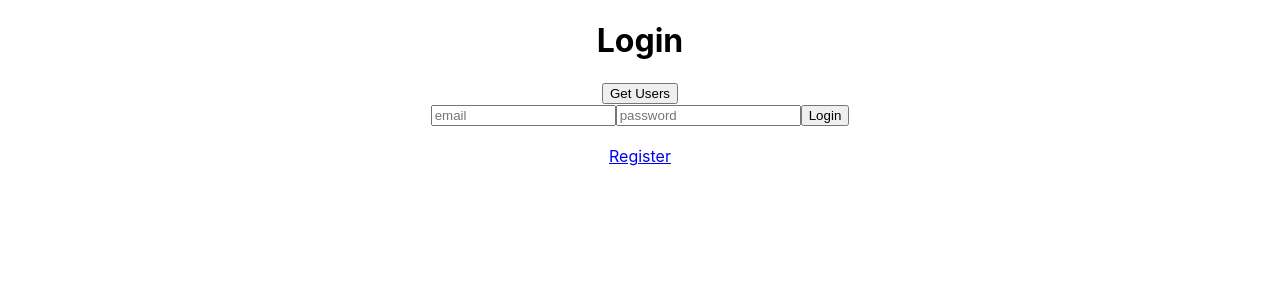
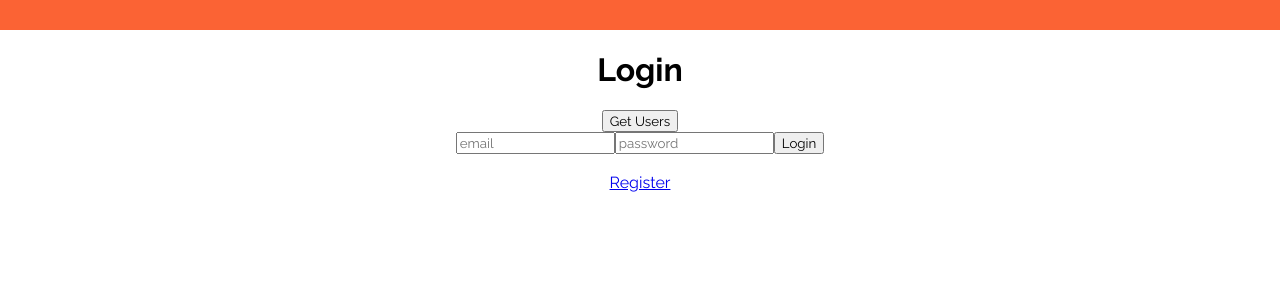
Before and after one commit to ivan-prtain/recipe-hub, a React (Create React App) app: page / in a window 1280 px wide. Shown: the top 300 px of the page. Built offline with nearby package versions, Linux system fonts and the light colour scheme.

Commit message:
Add font

```diff
--- a/public/index.html
+++ b/public/index.html
@@ -8,6 +8,10 @@
   <meta name="theme-color" content="#000000" />
   <meta name="description" content="Web site created using create-react-app" />
   <link rel="apple-touch-icon" href="%PUBLIC_URL%/logo192.png" />
+  <link rel="preconnect" href="https://fonts.googleapis.com">
+  <link rel="preconnect" href="https://fonts.gstatic.com" crossorigin>
+  <link href="https://fonts.googleapis.com/css2?family=Raleway:wght@100;200;300;400;500;600;700&display=swap"
+    rel="stylesheet">
   <!--
       manifest.json provides metadata used when your web app is installed on a
       user's mobile device or desktop. See https://developers.google.com/web/fundamentals/web-app-manifest/
--- a/src/App.css
+++ b/src/App.css
@@ -1,38 +1,16 @@
+* {
+  font-family: Raleway;
+}
+
 .App {
   text-align: center;
 }
 
-.App-logo {
-  height: 40vmin;
-  pointer-events: none;
+header {
+  display: flex;
+  align-items: center;
+  padding: 0 10px;
+  justify-content: flex-end;
+  background: rgba(251, 61, 2, .8);
+  height: 30px;
 }
-
-@media (prefers-reduced-motion: no-preference) {
-  .App-logo {
-    animation: App-logo-spin infinite 20s linear;
-  }
-}
-
-.App-header {
-  background-color: #282c34;
-  min-height: 100vh;
-  display: flex;
-  flex-direction: column;
-  align-items: center;
-  justify-content: center;
-  font-size: calc(10px + 2vmin);
-  color: white;
-}
-
-.App-link {
-  color: #61dafb;
-}
-
-@keyframes App-logo-spin {
-  from {
-    transform: rotate(0deg);
-  }
-  to {
-    transform: rotate(360deg);
-  }
-}
--- a/src/components/Homepage/Homepage.css
+++ b/src/components/Homepage/Homepage.css
@@ -1,5 +1,9 @@
 .main-wrapper {
     margin: 0px 20px;
+}
+
+.header {
+    margin-bottom: 40px;
 }
 
 .instructions {
@@ -10,6 +14,11 @@
 .recipe {
     display: flex;
     gap: 20px;
+    flex-direction: column;
+}
+
+.recipe-title {
+    margin: 0;
 }
 
 .new-recipe-form {
--- a/src/components/Homepage/Homepage.tsx
+++ b/src/components/Homepage/Homepage.tsx
@@ -116,7 +116,8 @@ const Homepage = () => {
 
     return (
         <div className='main-wrapper'>
-            <h1>Homepage</h1>
+            <div className='header'>
+                <h1>Tasty Recipes</h1>
                 <div>
                     <input placeholder='search' onChange={(e) => setSearchValue(e.target.value)} />
                     <button onClick={handleSearch}>Search</button>
@@ -124,10 +125,13 @@ const Homepage = () => {
                 <div>
                     <button onClick={() => setIsModalOpen(true)}>Add Recipe</button>
                 </div>
+            </div>
+            <div>
+
                 {recipes.map((recipe) => (
                     <div key={recipe.id} className='recipe' onClick={() => handleRecipeClick(recipe.id)}>
+                        <h3 className='recipe-title'>{recipe.title}:</h3>
                         <span>{recipe.dateCreated}</span>
-                    <span>{recipe.title}:</span>
                         <span className='instructions'>
                             {recipe.instructions.map((instruction) => (
                                 <span key={instruction}>{instruction}</span>
@@ -135,6 +139,7 @@ const Homepage = () => {
                         </span>
                     </div>
                 ))}
+            </div>
 
             <Modal isOpen={isModalOpen} onClose={onModalClose}>
                 {isSubmittingRecipe ? <p>Adding recipe...</p> : <AddRecipe onSubmit={addRecipe} />}
--- a/src/components/RecipeDetails/RecipeDetails.tsx
+++ b/src/components/RecipeDetails/RecipeDetails.tsx
@@ -50,6 +50,7 @@ const RecipeDetails = () => {
     }
 
     const handleSaveRecipe = async (recipe: RecipeToAddType) => {
+        setIsSavingRecipe(true)
         const recipeToSave = {
             recipeId: recipeData?.id,
             recipe: recipe
@@ -65,11 +66,14 @@ const RecipeDetails = () => {
             })
             if (response.status === 200) {
                 setIsEditModalOpen(false)
+
                 fetchRecipeDetails()
             }
 
         } catch (error) {
             console.log(error)
+        } finally {
+            setIsSavingRecipe(false)
         }
     }
 
```
Also changed, not shown: src/assets/images/default-food.JPG (added). Lines whose indentation alone changed are shown as unchanged.
